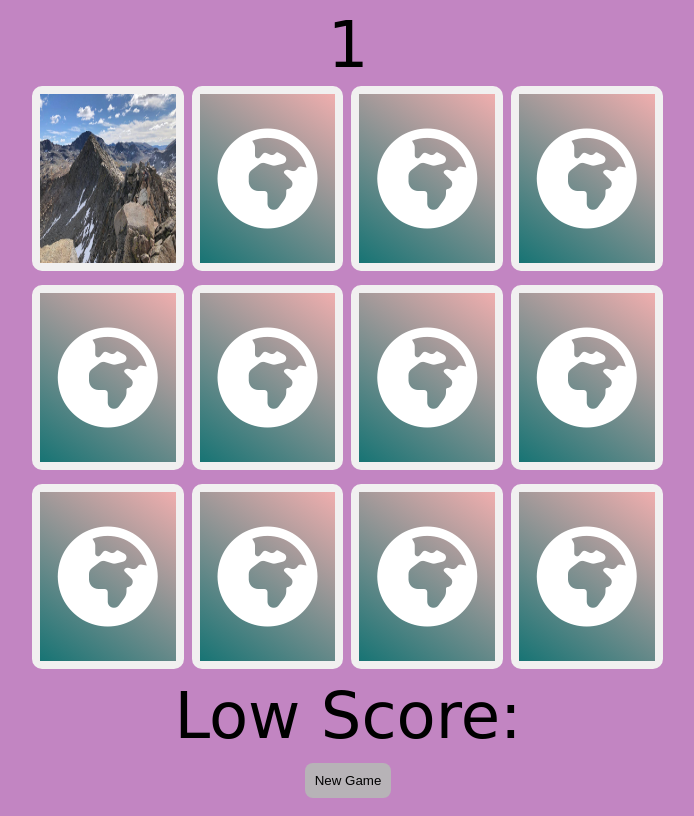
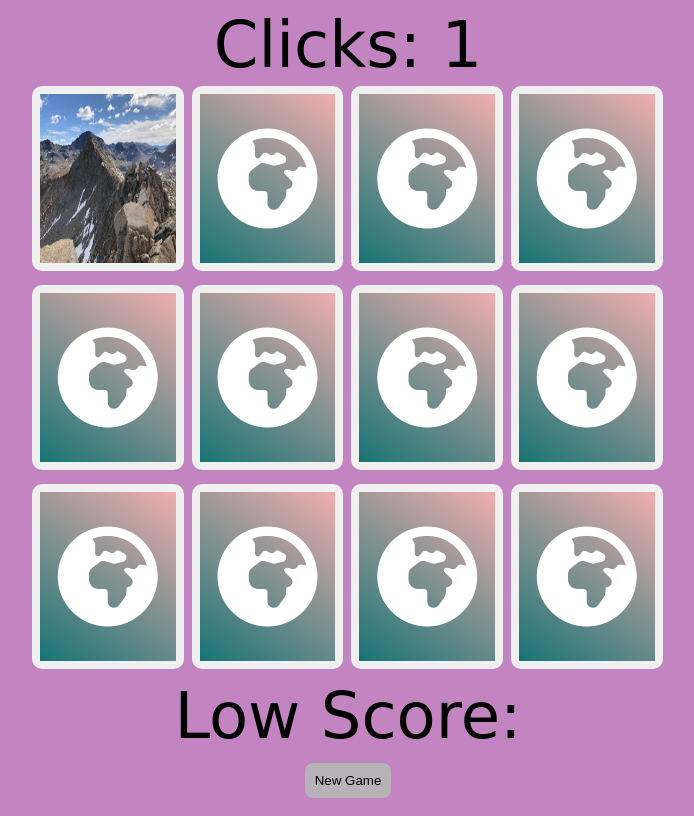
Before and after one commit to jakejg/Memory-Game, a plain HTML site: page index.html in a window 1280 px wide. Both pictures are taken after a click on the element 399 px from the left and 178 px from the top of the page. Shown: the whole page, without its empty margins (292-986 px from the left). Drawn offline with Linux system fonts and the light colour scheme; a web font is replaced by a local one.

Commit message:
added words

```diff
--- a/app.js
+++ b/app.js
@@ -45,7 +45,7 @@ else{
         }
 //count clicks and update score
     count++;
-    counter.innerText=count;
+    counter.innerText=`Clicks: ${count}`;
 
 
 //first click
@@ -147,7 +147,7 @@ for(card of cards) {
 
 //reset counter
 count=0
-counter.innerText=count
+counter.innerText=`Clicks: ${count}`
 endCheck=0
 }
 
--- a/index.html
+++ b/index.html
@@ -9,7 +9,7 @@
     <script src="https://kit.fontawesome.com/8c66075b4b.js" crossorigin="anonymous"></script>
 </head>
 <body>
-        <div class="count">0</div>
+        <div class="count">Clicks: 0</div>
         <div class="container">
             <div class="card" >
                 <img class="front" src="./image/mountain.jpg" alt="mountains">
```
